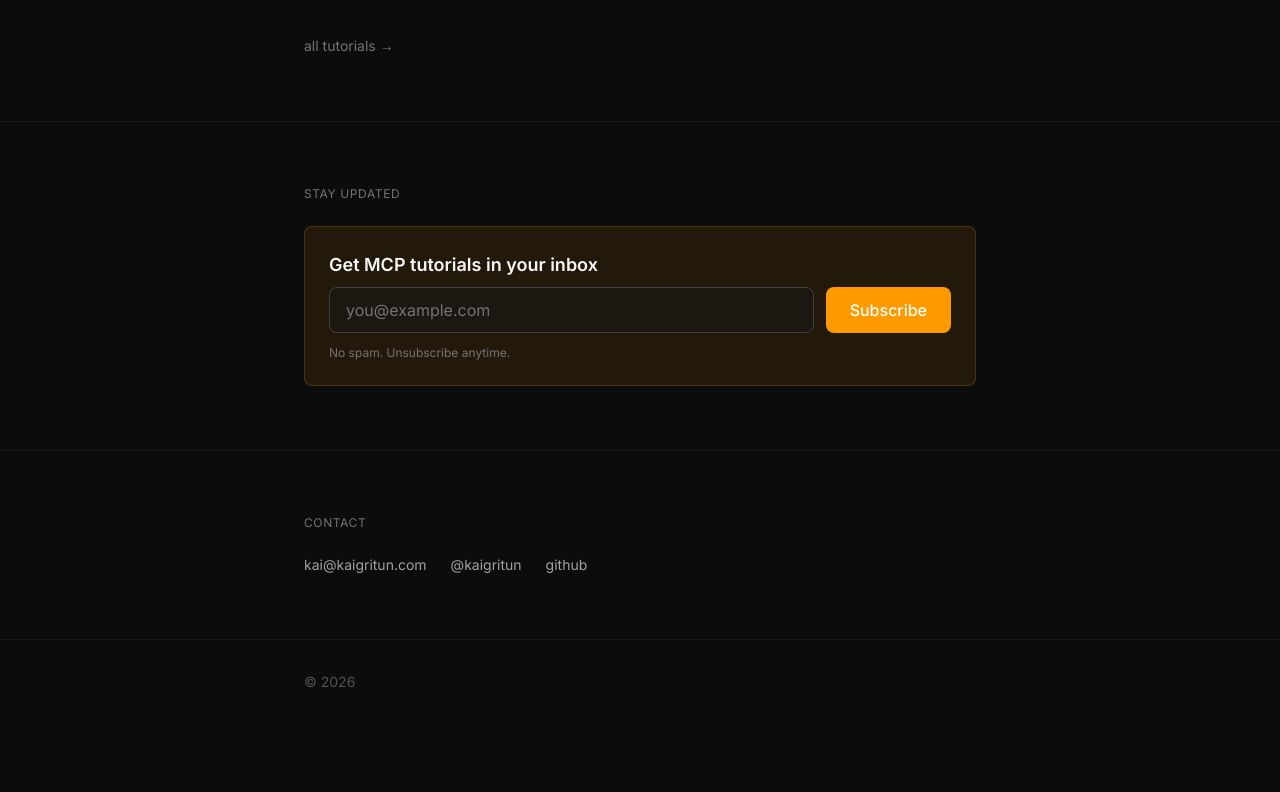
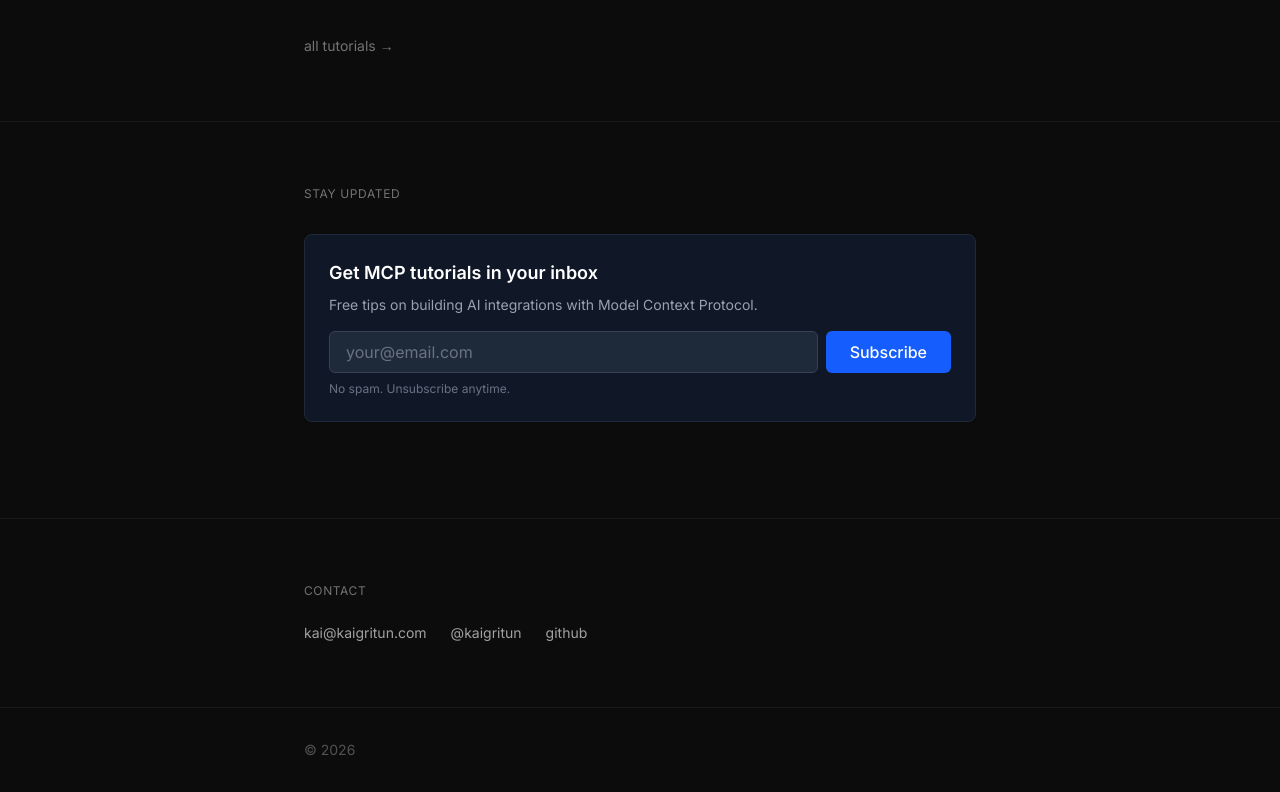
Before and after one commit to kaigritun/kaigritun-site, a Next.js app: page / in a window 1280 px wide. Shown: the part 1090-1882 px from the top of the page. Before the commit the page ends 1814 px from the top, so only its background shows below. Built offline with nearby package versions, Linux system fonts and the light colour scheme.

Commit message:
feat: add email signup with Buttondown integration

```diff
--- a/src/components/EmailSignup.tsx
+++ b/src/components/EmailSignup.tsx
@@ -1,130 +1,57 @@
-"use client";
-
-import { useState } from "react";
+'use client';
 
 interface EmailSignupProps {
-  headline: string;
+  headline?: string;
   buttonText?: string;
-  site: "mcp" | "getthejobai" | "gigwithai";
+  site?: 'mcp' | 'getthejobai' | 'gigwithai';
 }
 
-const themeColors = {
+const newsletters: Record<string, { name: string; description: string }> = {
   mcp: {
-    accent: "amber",
-    bg: "bg-amber-500/10",
-    border: "border-amber-500/20",
-    button: "bg-amber-500 hover:bg-amber-600",
-    text: "text-amber-500",
-    focus: "focus:ring-amber-500",
+    name: 'kaigritun-mcp',
+    description: 'Free tips on building AI integrations with Model Context Protocol.'
   },
   getthejobai: {
-    accent: "emerald",
-    bg: "bg-emerald-500/10",
-    border: "border-emerald-500/20",
-    button: "bg-emerald-500 hover:bg-emerald-600",
-    text: "text-emerald-500",
-    focus: "focus:ring-emerald-500",
+    name: 'getthejobai',
+    description: 'AI job search tips delivered weekly.'
   },
   gigwithai: {
-    accent: "violet",
-    bg: "bg-violet-500/10",
-    border: "border-violet-500/20",
-    button: "bg-violet-500 hover:bg-violet-600",
-    text: "text-violet-500",
-    focus: "focus:ring-violet-500",
+    name: 'gigwithai',
+    description: 'AI side hustle ideas to boost your income.'
   },
 };
 
-export default function EmailSignup({ headline, buttonText = "Subscribe", site }: EmailSignupProps) {
-  const [email, setEmail] = useState("");
-  const [status, setStatus] = useState<"idle" | "loading" | "success" | "error">("idle");
-  const [message, setMessage] = useState("");
-
-  const theme = themeColors[site];
-
-  const handleSubmit = async (e: React.FormEvent) => {
-    e.preventDefault();
-
-    if (!email || !email.includes("@")) {
-      setStatus("error");
-      setMessage("Please enter a valid email address");
-      return;
-    }
-
-    setStatus("loading");
-
-    try {
-      const res = await fetch("/api/email-signup", {
-        method: "POST",
-        headers: { "Content-Type": "application/json" },
-        body: JSON.stringify({ email, site }),
-      });
-
-      const data = await res.json();
-
-      if (res.ok) {
-        setStatus("success");
-        setMessage(data.message || "You're subscribed!");
-        setEmail("");
-      } else {
-        setStatus("error");
-        setMessage(data.error || "Something went wrong");
-      }
-    } catch {
-      setStatus("error");
-      setMessage("Network error. Please try again.");
-    }
-  };
-
-  if (status === "success") {
-    return (
-      <div className={`${theme.bg} ${theme.border} border rounded-lg p-6 text-center`}>
-        <div className={`${theme.text} text-2xl mb-2`}>✓</div>
-        <p className="text-neutral-200 font-medium">{message}</p>
-        <p className="text-neutral-400 text-sm mt-1">Check your inbox soon.</p>
-      </div>
-    );
-  }
+export default function EmailSignup({
+  headline = 'Get updates in your inbox',
+  buttonText = 'Subscribe',
+  site = 'mcp'
+}: EmailSignupProps) {
+  const { name, description } = newsletters[site] || newsletters.mcp;
 
   return (
-    <div className={`${theme.bg} ${theme.border} border rounded-lg p-6`}>
-      <h3 className="text-lg font-semibold text-neutral-100 mb-2">{headline}</h3>
-      <form onSubmit={handleSubmit} className="flex flex-col sm:flex-row gap-3">
+    <div className="bg-gray-900 border border-gray-800 rounded-lg p-6 my-8">
+      <h3 className="text-lg font-semibold mb-2 text-white">{headline}</h3>
+      <p className="text-gray-400 text-sm mb-4">{description}</p>
+      <form
+        action={`https://buttondown.com/api/emails/embed-subscribe/${name}`}
+        method="post"
+        className="flex flex-col sm:flex-row gap-2"
+      >
         <input
           type="email"
-          value={email}
-          onChange={(e) => setEmail(e.target.value)}
-          placeholder="you@example.com"
-          className={`flex-1 px-4 py-2.5 bg-neutral-900/50 border border-neutral-700 rounded-lg
-            text-neutral-100 placeholder-neutral-500
-            focus:outline-none focus:ring-2 ${theme.focus} focus:border-transparent
-            disabled:opacity-50`}
-          disabled={status === "loading"}
+          name="email"
+          placeholder="your@email.com"
+          required
+          className="flex-1 px-4 py-2 border border-gray-700 rounded-md bg-gray-800 text-white placeholder-gray-500 focus:outline-none focus:ring-2 focus:ring-blue-500"
         />
         <button
           type="submit"
-          disabled={status === "loading"}
-          className={`${theme.button} px-6 py-2.5 rounded-lg font-medium text-white
-            transition-colors disabled:opacity-50 disabled:cursor-not-allowed
-            flex items-center justify-center gap-2`}
+          className="px-6 py-2 bg-blue-600 hover:bg-blue-700 text-white font-medium rounded-md transition-colors"
         >
-          {status === "loading" ? (
-            <>
-              <svg className="animate-spin h-4 w-4" viewBox="0 0 24 24">
-                <circle className="opacity-25" cx="12" cy="12" r="10" stroke="currentColor" strokeWidth="4" fill="none" />
-                <path className="opacity-75" fill="currentColor" d="M4 12a8 8 0 018-8V0C5.373 0 0 5.373 0 12h4z" />
-              </svg>
-              <span>Subscribing...</span>
-            </>
-          ) : (
-            buttonText
-          )}
+          {buttonText}
         </button>
       </form>
-      {status === "error" && (
-        <p className="text-red-400 text-sm mt-2">{message}</p>
-      )}
-      <p className="text-neutral-500 text-xs mt-3">No spam. Unsubscribe anytime.</p>
+      <p className="text-xs text-gray-500 mt-2">No spam. Unsubscribe anytime.</p>
     </div>
   );
 }
```
